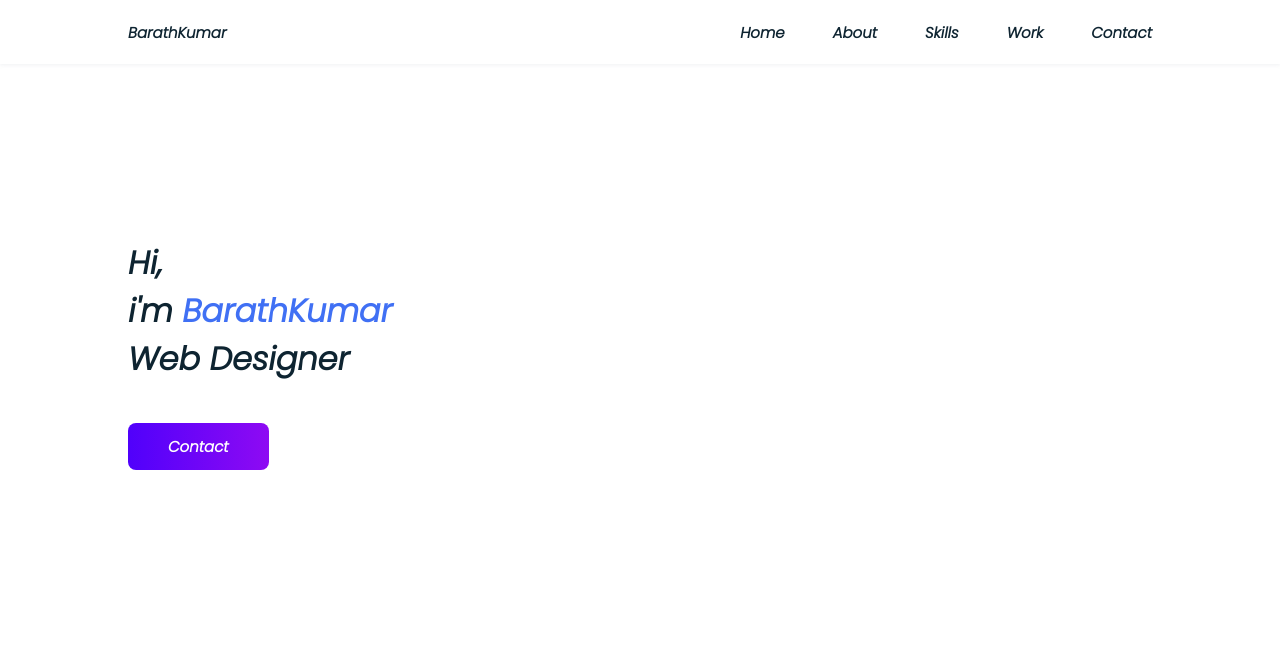
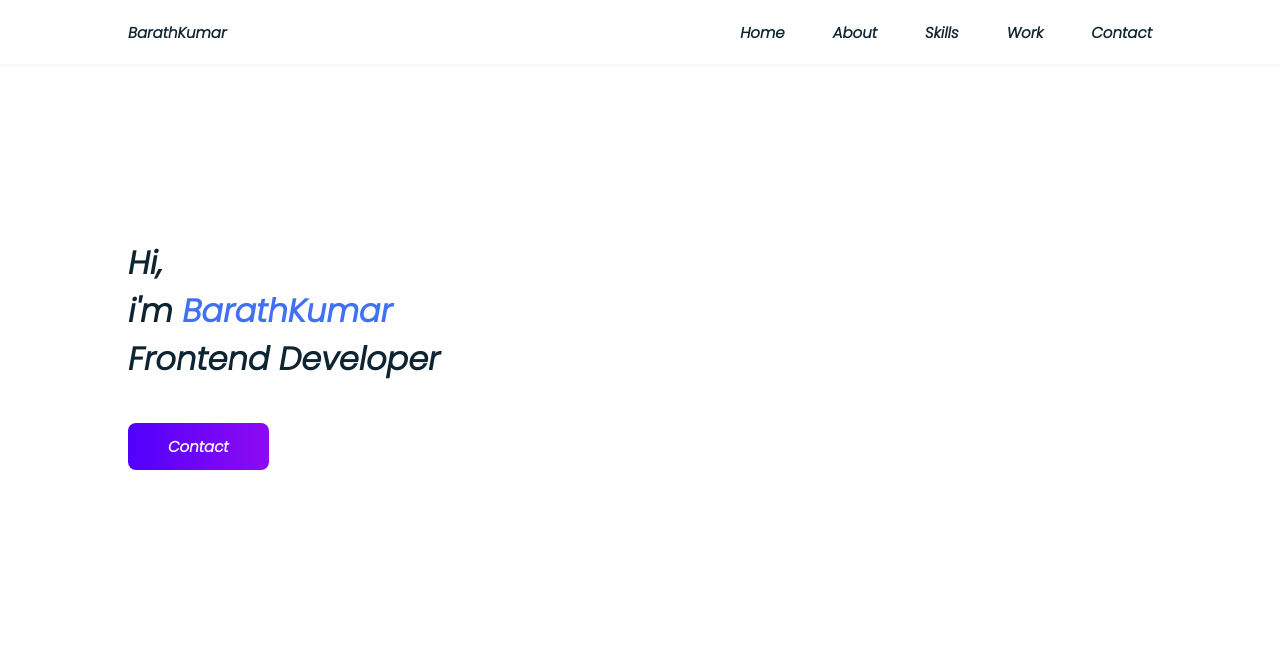
Before and after one commit to Barath8787/portfolio, a plain HTML site: page Assets/index.html in a window 1280 px wide. Shown: the top 658 px of the page. Drawn offline with nearby package versions, Linux system fonts and the light colour scheme.

Commit message:
title changed

```diff
--- a/Assets/index.html
+++ b/Assets/index.html
@@ -35,7 +35,7 @@
     <section class="home bd_grid" id="Home">
 
         <div class="home_data">
-            <h1 class="home_title" data-aos="fade-down" >Hi,<br>i'm <span class="home_title_color">BarathKumar</span><br>Web Designer</h1>
+            <h1 class="home_title" data-aos="fade-down" >Hi,<br>i'm <span class="home_title_color">BarathKumar</span><br>Frontend Developer</h1>
             <a href="#contact" class="button">Contact</a>
         </div>
 
```
